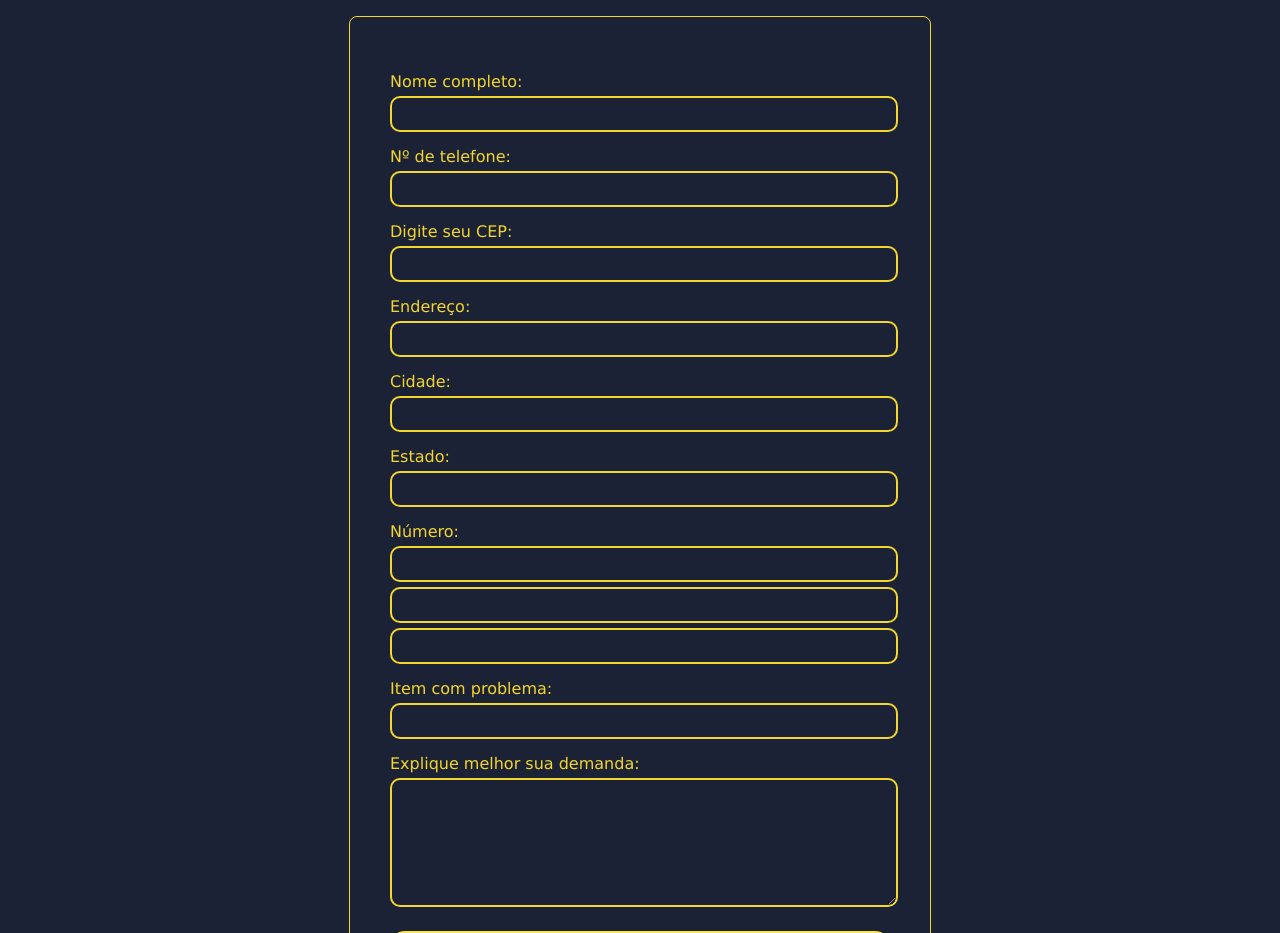
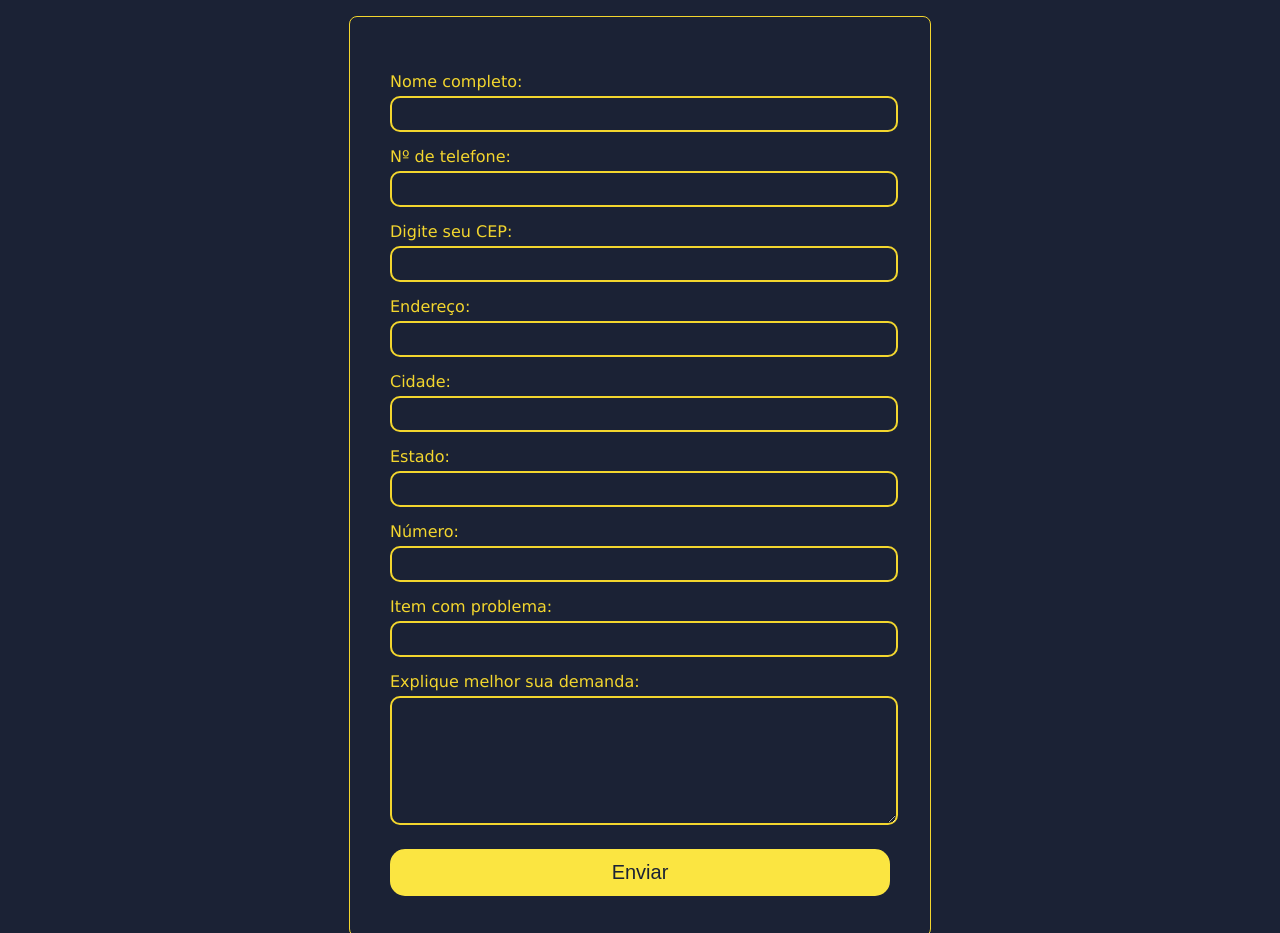
Before and after one commit to MariaFernanda2202/site_techcontrol, a plain HTML site: page demanda_registro.html in a window 1280 px wide. Shown: the part 167-1100 px from the top of the page. Drawn offline with nearby package versions, Linux system fonts and the light colour scheme; a web font is replaced by a local one.

Commit message:
add insta ajustes e mais

```diff
--- a/demanda_registro.html
+++ b/demanda_registro.html
@@ -52,8 +52,8 @@
             <label for="numero">Número: </label>
             <input type="text" id="numero" name="numero">
 
-            <input type="text" id="latitude" name="latitude">
-            <input type="text" id="longitude" name="longitude">
+            <input type="hidden" id="latitude" name="latitude">
+            <input type="hidden" id="longitude" name="longitude">
 
             <label for="problem">Item com problema: </label>
             <input type="text" id="problem" name="problem" required >
```
